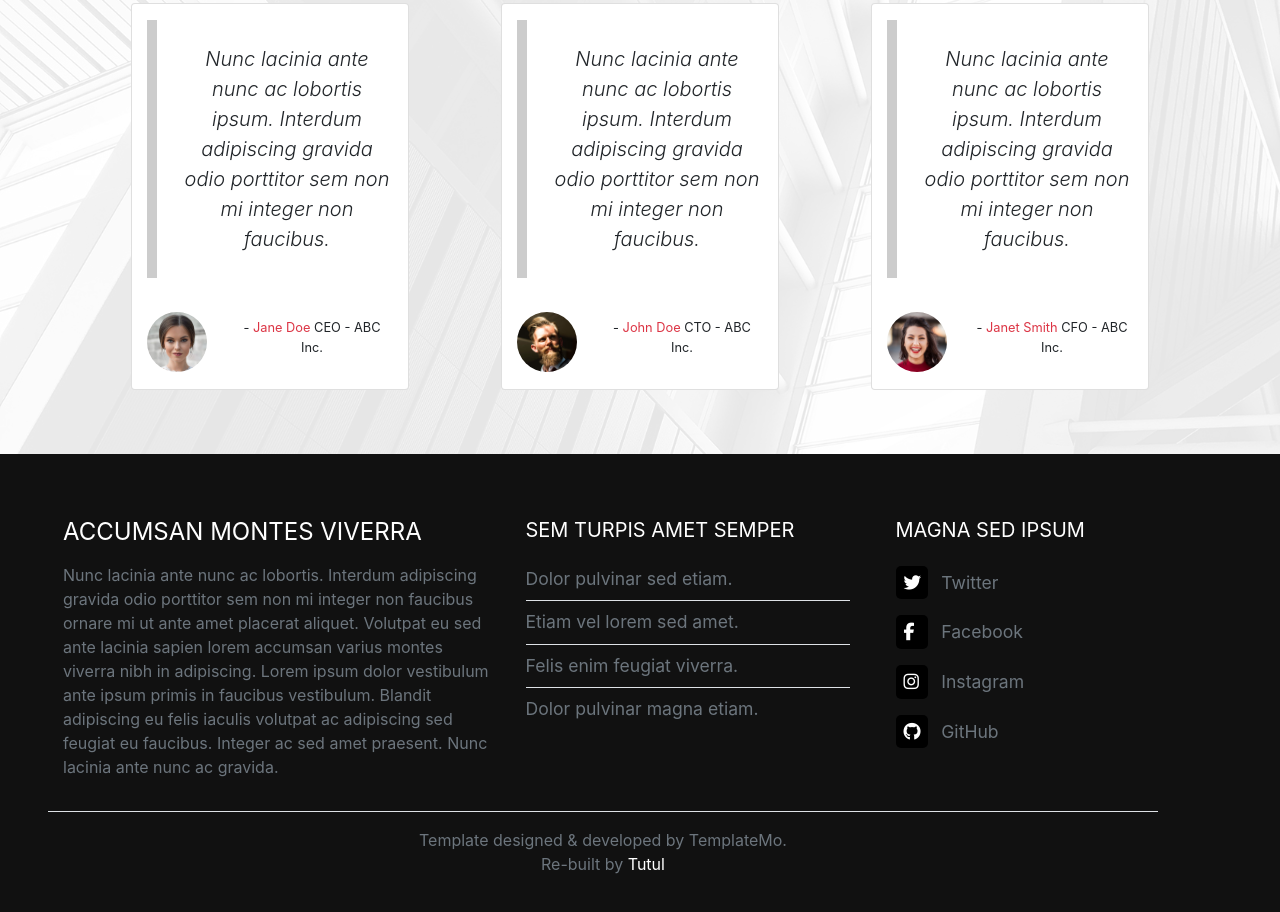
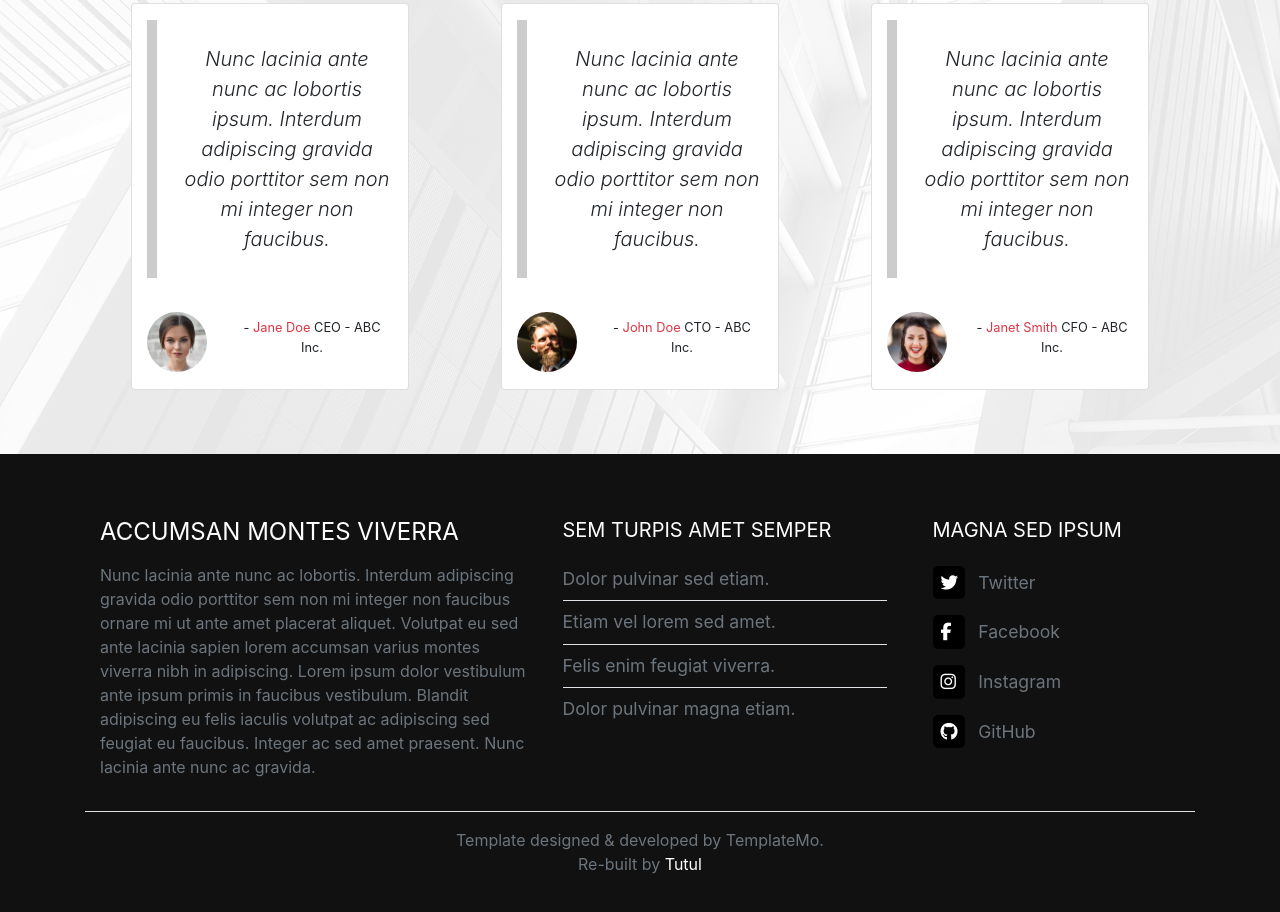
Before and after one commit to TutulDevs/industrious, a plain HTML site: page index.html in a window 1280 px wide. Shown: the part 2387-3299 px from the top of the page. Drawn offline with nearby package versions, Linux system fonts and the light colour scheme; files that its build step writes are made by us from their sources.

Commit message:
centered footer

```diff
--- a/index.html
+++ b/index.html
@@ -218,7 +218,7 @@
 
     <!--    footer      -->
     <footer class="container-fluid p-5 footer">
-        <div class="container row text-white py-3">
+        <div class="container row text-white mx-auto py-3">
             <div class="col-md-12 col-lg-5 mb-3">
                 <h4 class="mb-3 font-weight-normal">
                     ACCUMSAN MONTES VIVERRA
```
Also changed, not shown: 1 other file.
